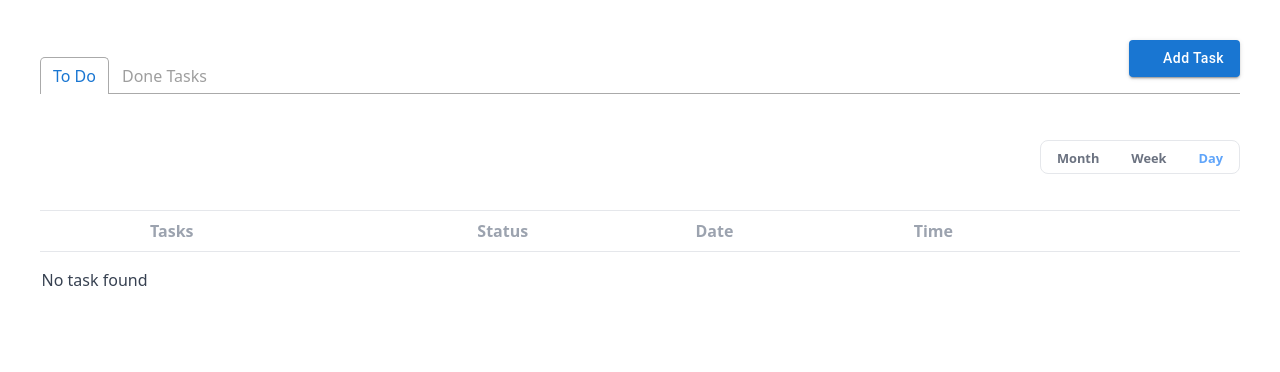
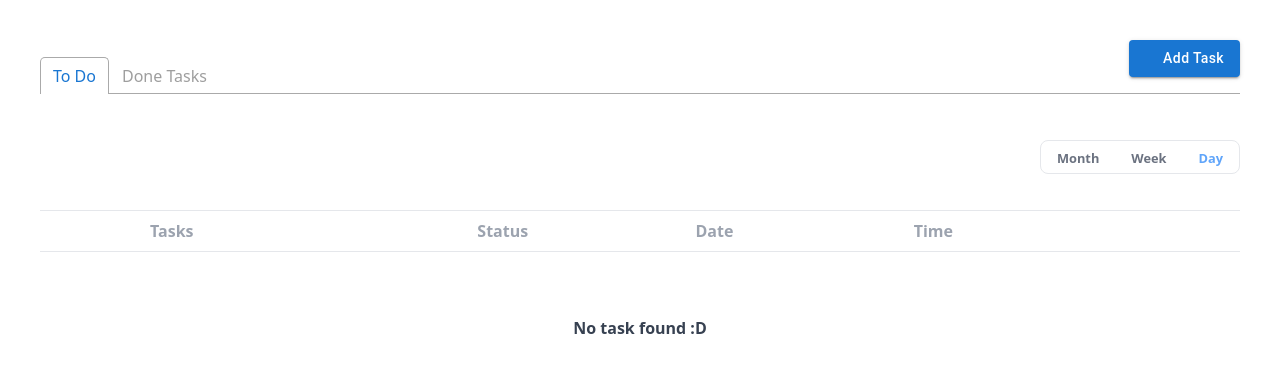
Before and after one commit to snaxite/todo, a React (Create React App) app: page / in a window 1280 px wide. Shown: the top 372 px of the page. Built offline with nearby package versions, Linux system fonts and the light colour scheme; some icons are missing.

Commit message:
No task style updated

```diff
--- a/src/components/TableList/index.tsx
+++ b/src/components/TableList/index.tsx
@@ -17,6 +17,7 @@ export default function Index({ data }: tableInputs): JSX.Element {
         dispatch(selectTask(id));
     }
     return (
+        <>
             <table className="w-full">
                 <thead className="text-gray-400 font-semibold border-t border-b">
                     <th className="py-5 w-1/12 text-left"></th>
@@ -27,7 +28,7 @@ export default function Index({ data }: tableInputs): JSX.Element {
                     <th className="w-2/12 text-left"></th>
                 </thead>
                 <tbody>
-                {data.length !== 0 ? data.map((item, key) => (
+                    {data.map((item, key) => (
                         <tr key={key} className="font-bold text-gray-600 border-b h-24">
                             <td>
                                 <Checkbox />
@@ -48,11 +49,12 @@ export default function Index({ data }: tableInputs): JSX.Element {
                                 </span>
                             </td>
                         </tr>
-                ))
-                    :
-                    <h5 className="text-center my-4 text-gray-700">No task found</h5>
-                }
+                    ))}
                 </tbody>
             </table>
+            <div>
+                <h5 className="text-center mt-16 text-gray-700 font-bold">No task found :D</h5>
+            </div>
+        </>
     )
 }
```
Lines whose indentation alone changed are shown as unchanged.
